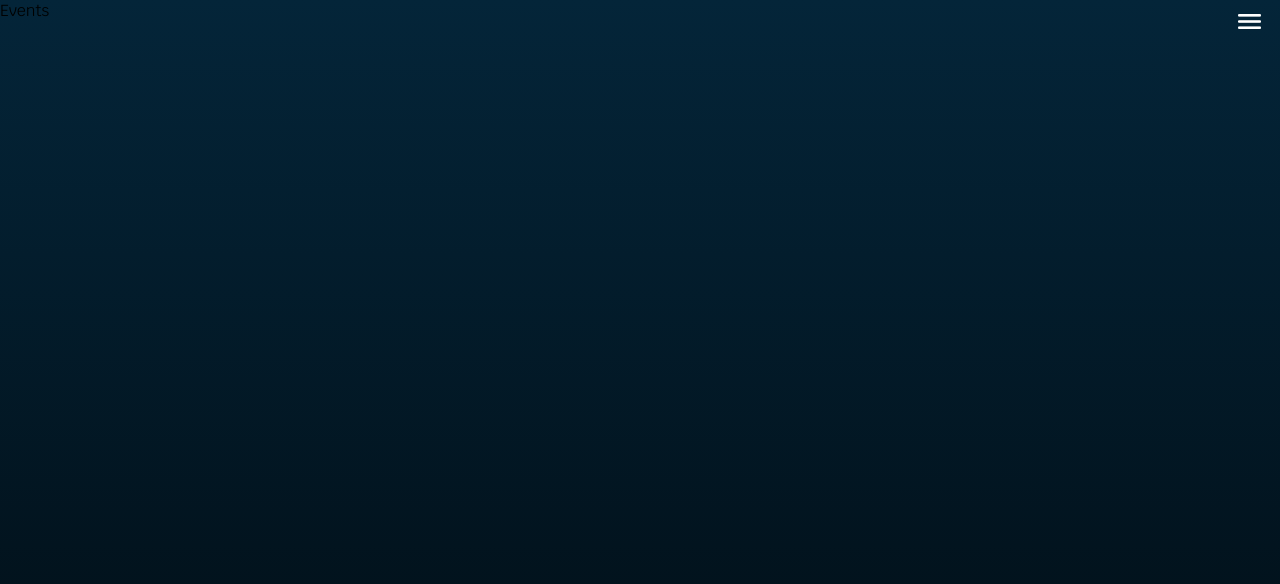
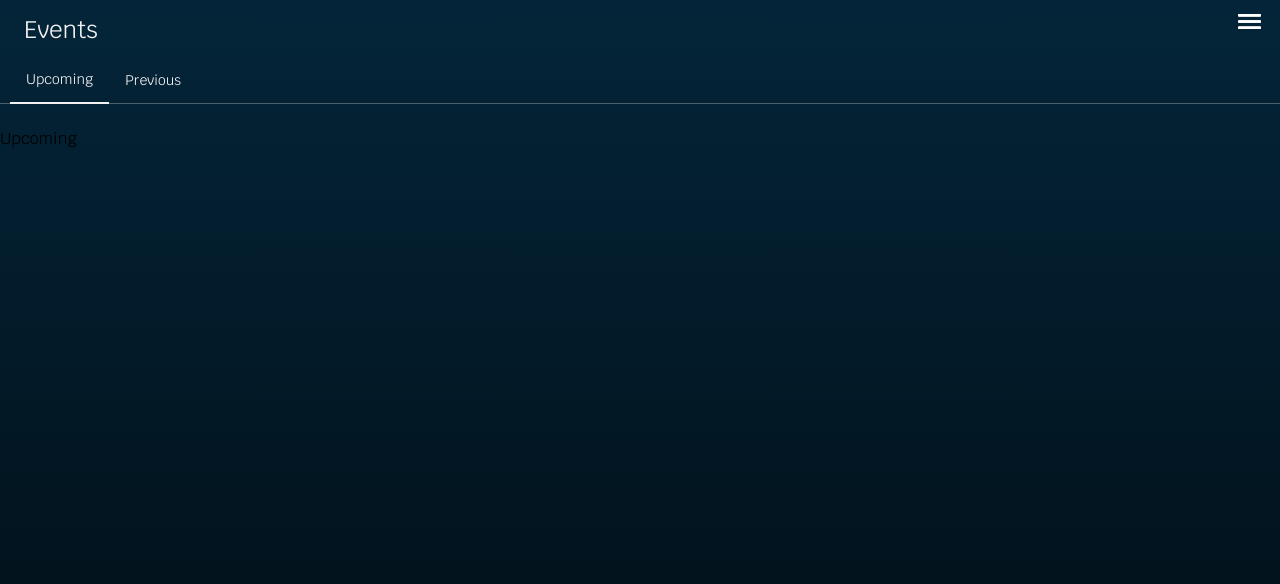
Before and after one commit to f-mantovani/project-3-client, a React (Create React App) app: page /events in a window 1280 px wide. Shown: the top 584 px of the page. Built offline with nearby package versions, Linux system fonts and the light colour scheme.

Commit message:
page set up is done

```diff
--- a/src/pages/Events/Events.js
+++ b/src/pages/Events/Events.js
@@ -1,11 +1,49 @@
-import React from 'react'
+import { useState } from 'react'
 import Navbar from '../../components/Navbar'
+import LineBreak from '../../design.system/LineBreakePlato'
+import PageHeaderPlato from '../../design.system/PageHeaderPlato'
+import TabHeaderPlato from '../../design.system/TabHeaderPlato'
+import TabPlato from '../../design.system/TabPlato'
 
 const Events = () => {
+
+  const types = ['Upcoming', 'Previous']
+
+  const [active, setActive] = useState(types[0])
+
+
   return (
     <div>
     <Navbar/>
-    Events
+    <PageHeaderPlato>
+        <Navbar/>
+        <h1>Events</h1>
+      </PageHeaderPlato>
+      <TabHeaderPlato>
+        <div className='tabs'>
+          {types.map((type) => (
+            <TabPlato
+              key={type}
+              active={active === type && 'active'}
+              onClick={() => setActive(type)}
+            >
+              <p className='label'>{type}</p>
+            </TabPlato>
+          ))}
+
+
+        </div>
+        </TabHeaderPlato>
+
+        <LineBreak />
+
+        {active === types[0] &&
+
+        <p>Upcoming</p>}
+
+        {active === types[1] &&
+
+        <p>Previous</p>}
     </div>
   )
 }
```
